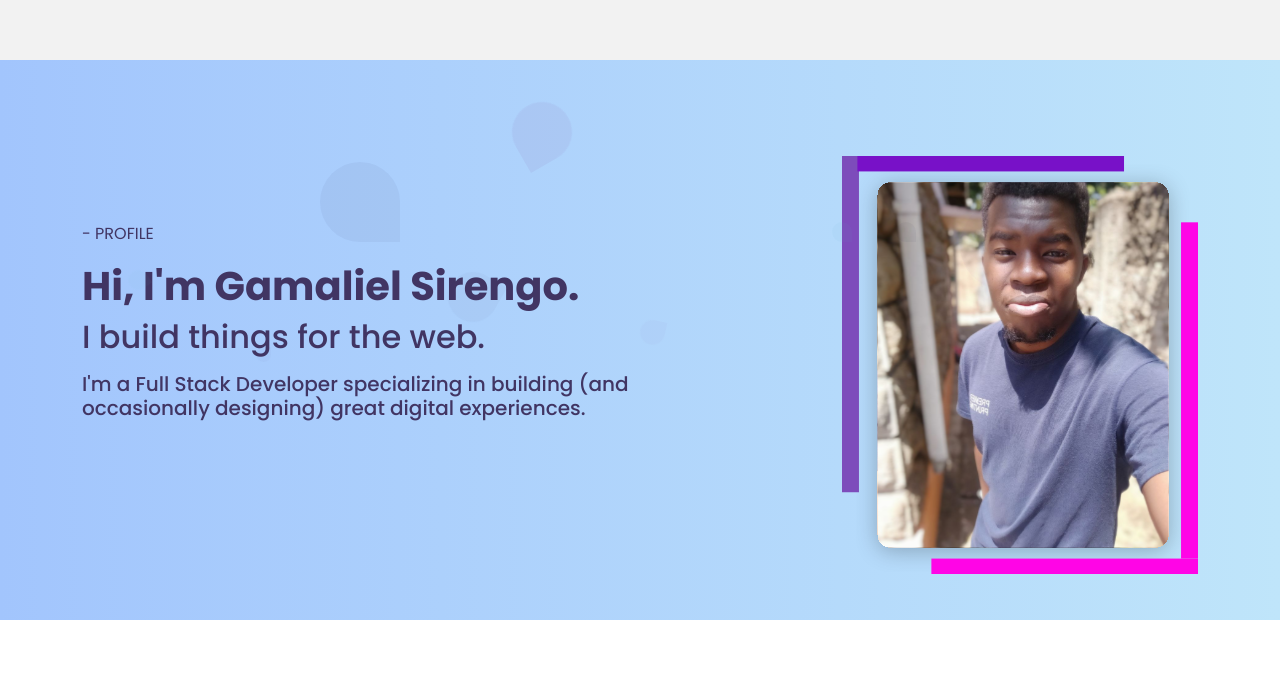
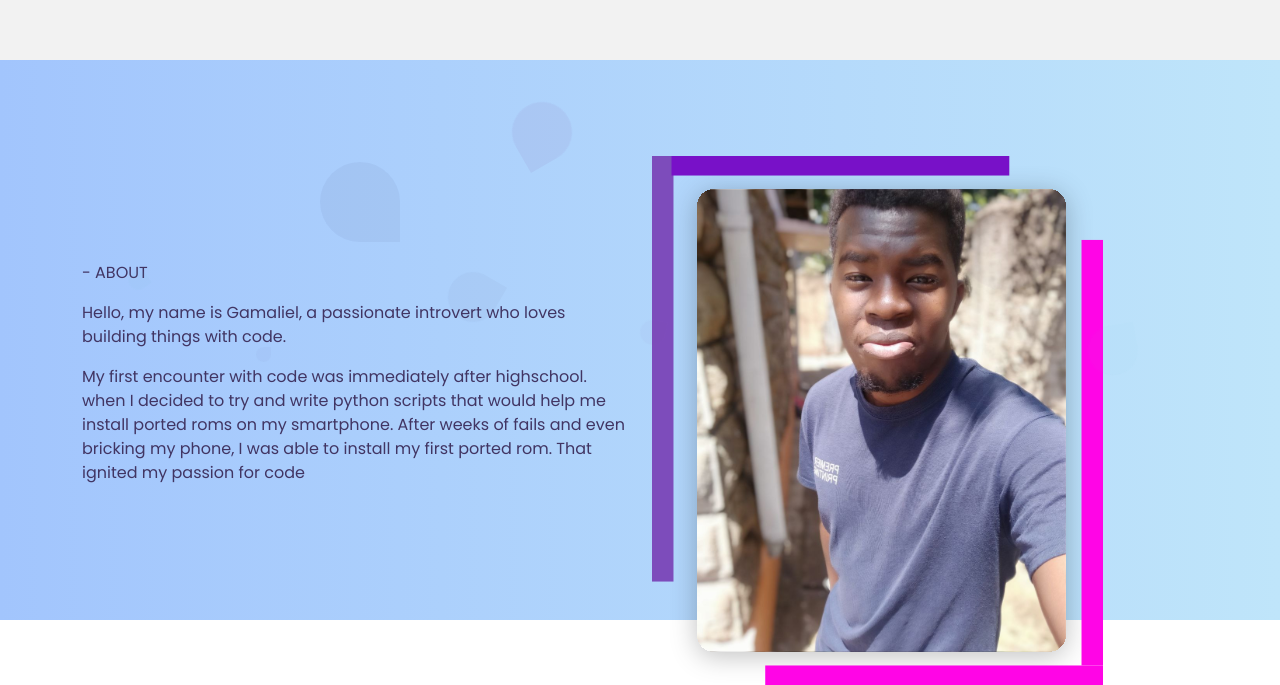
Before and after one commit to sirgama/sirgama.github.io, an Angular app: page / in a window 1280 px wide. Shown: the part 788-1473 px from the top of the page. Before the commit the page ends 1408 px from the top, so only its background shows below. Built offline with nearby package versions, Linux system fonts and the light colour scheme; a web font is replaced by a local one.

Commit message:
Docs: add about text

```diff
--- a/src/app/about/about.component.html
+++ b/src/app/about/about.component.html
@@ -4,14 +4,15 @@
 
 
   <div class="row d-flex flex-row mb-3 ">
-    <div class="col-md-8 align-self-center">
-      <p class="mt-3">- PROFILE</p>
-      <h1 class="fw-bold">Hi, I'm Gamaliel Sirengo.</h1>
-      <h2 class="mb-3">I build things for the web.</h2>
-      <h5 class="mt-2">I'm a Full Stack Developer specializing in building (and <br class="mt-2">occasionally designing) great digital experiences.  </h5>
+    <div class="col-md-6 align-self-center">
+      <p class="mt-3">- ABOUT</p>
+
+      <p class="mt-3">Hello, my name is Gamaliel, a passionate introvert who loves building things with code. </p>
+      <p>My first encounter with code was immediately after highschool. when I decided to try and write python scripts that would help me install ported roms on my smartphone. After weeks of fails and even bricking my phone, I was able to install my first ported rom. That ignited my passion for code</p>
+      <p></p>
 
     </div>
-    <div class="col-md-4 align-self-center mt-5">
+    <div class="col-md-5 align-self-center mt-5">
 
       <img src="../../assets/images/myabt.svg" alt="" class="img-fluid bgm mt-5">
 
--- a/src/app/hero/hero.component.html
+++ b/src/app/hero/hero.component.html
@@ -1,7 +1,7 @@
 
 <div class="container-fluid container-wrap sett">
   <div class="container ">
-  <div class="row d-flex flex-row mt-5 mb-3 ">
+  <div class="row d-flex flex-row mt-5 ">
     <div class="col-md-8 align-self-center">
       <p class="mt-3">- PROFILE</p>
       <h1 class="fw-bold">Hi, I'm Gamaliel Sirengo.</h1>
```
